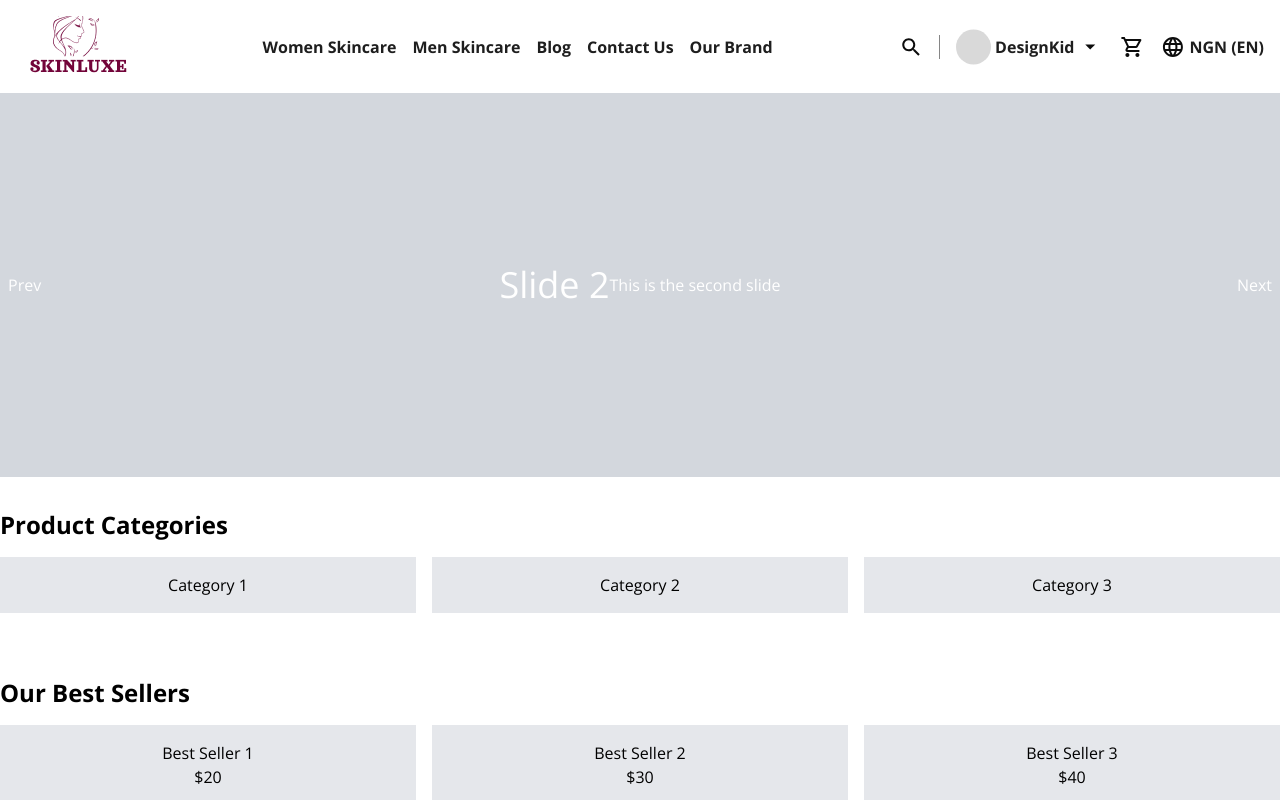
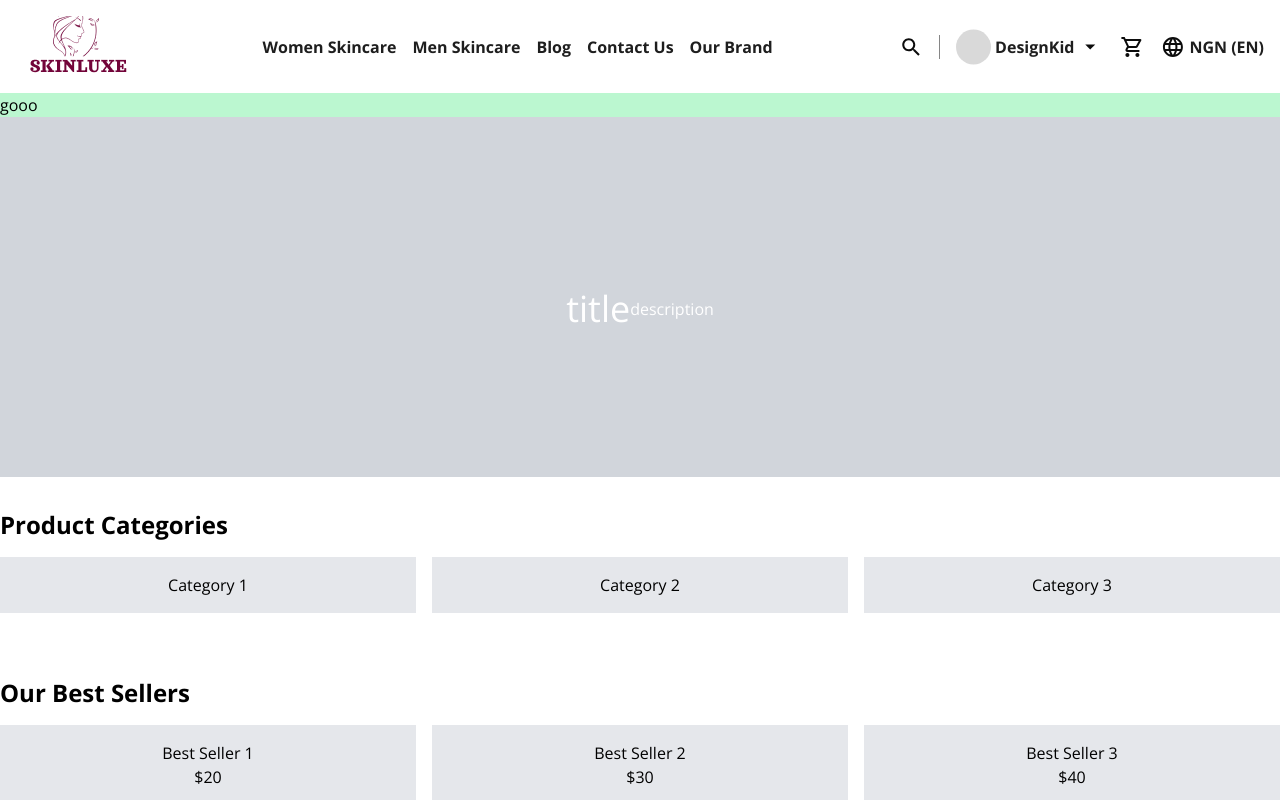
Before and after one commit to Babalola-Yusuf/cloud-shop, a React (Vite) app: page / in a window 1280 px wide. Shown: the top 800 px of the page. Built offline with nearby package versions, Linux system fonts and the light colour scheme.

Commit message:
started adjustments

```diff
--- a/src/components/HeroCarousel.jsx
+++ b/src/components/HeroCarousel.jsx
@@ -1,44 +1,17 @@
 // src/components/HeroCarousel.jsx
 import React from 'react';
-import { useState, useEffect } from 'react';
-
-const slides = [
-  { id: 1, title: "Slide 1", description: "This is the first slide" },
-  { id: 2, title: "Slide 2", description: "This is the second slide" },
-  { id: 3, title: "Slide 3", description: "This is the third slide" },
-];
 
 const HeroCarousel = () => {
-  const [currentSlide, setCurrentSlide] = useState(0);
-
-  const nextSlide = () => {
-    setCurrentSlide((prev) => (prev + 1) % slides.length);
-  };
-
-  const prevSlide = () => {
-    setCurrentSlide((prev) => (prev - 1 + slides.length) % slides.length);
-  };
-
-  useEffect(() => {
-    const slideInterval = setInterval(nextSlide, 5000);
-    return () => clearInterval(slideInterval);
-  }, []);
 
   return (
-    <div className="relative w-full h-96 overflow-hidden">
-      {slides.map((slide, index) => (
-        <div
-          key={slide.id}
-          className={`absolute w-full h-full transition-opacity duration-1000 ${index === currentSlide ? 'opacity-100' : 'opacity-0'}`}
-        >
+    <div className="relative w-full h-96 overflow-hidden bg-green-200">
+      <p>gooo</p>
+        <div className={`absolute w-full h-full`}>
           <div className="bg-cover bg-center w-full h-full flex items-center justify-center bg-gray-300">
-            <h2 className="text-white text-4xl">{slide.title}</h2>
-            <p className="text-white">{slide.description}</p>
+            <h2 className="text-white text-4xl">title</h2>
+            <p className="text-white">description</p>
           </div>
         </div>
-      ))}
-      <button onClick={prevSlide} className="absolute left-0 top-1/2 transform -translate-y-1/2 text-white p-2 bg-black bg-opacity-50">Prev</button>
-      <button onClick={nextSlide} className="absolute right-0 top-1/2 transform -translate-y-1/2 text-white p-2 bg-black bg-opacity-50">Next</button>
     </div>
   );
 };
--- a/src/index.css
+++ b/src/index.css
@@ -9,3 +9,7 @@ body {
     -webkit-font-smoothing: antialiased;
     -moz-osx-font-smoothing: grayscale;
 }
+
+.hero{
+    background-image: url(../public/images/medium-shot-different-women-posing\ 1.png);
+}
```
